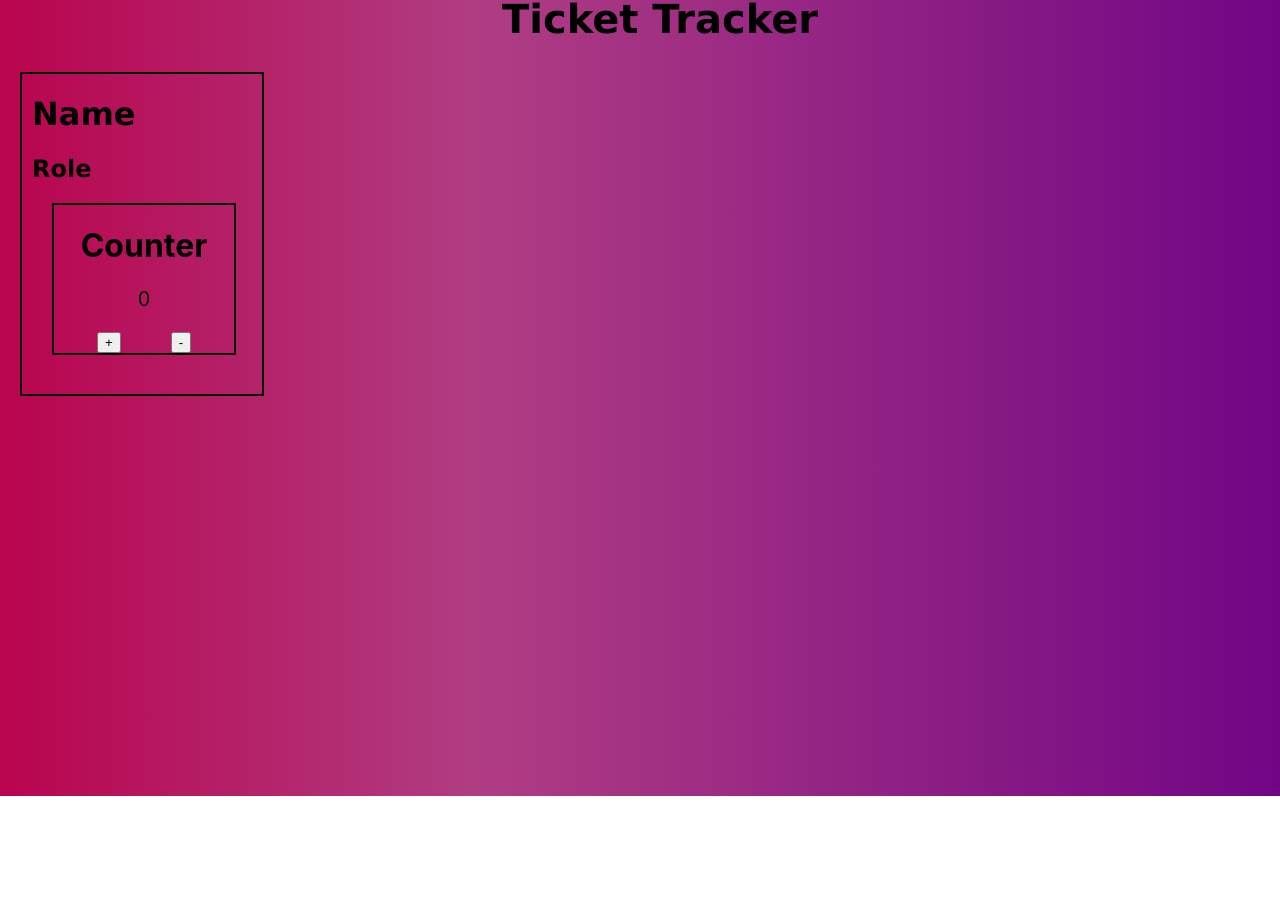
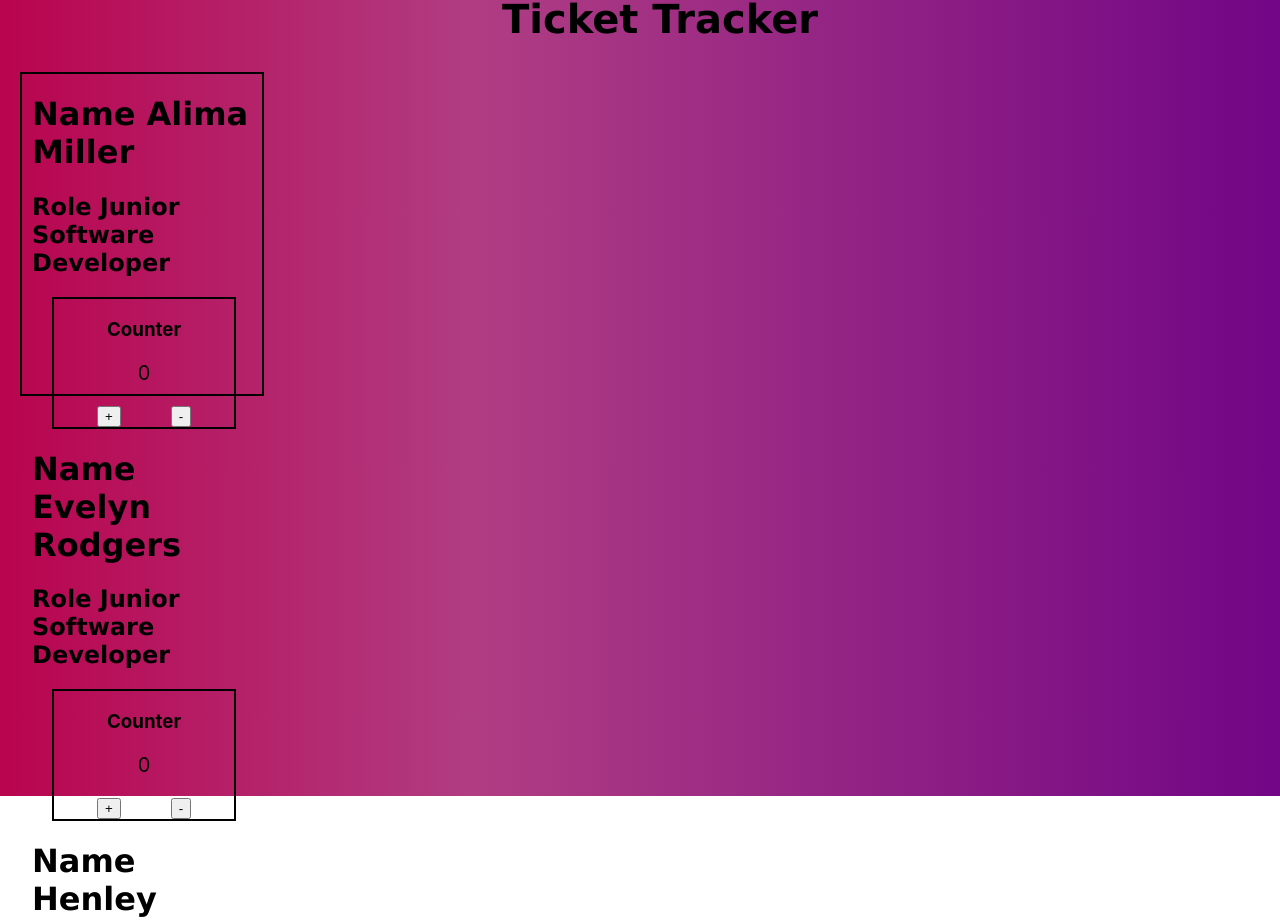
Before and after one commit to meesha94/ticket-tracker, a React (Create React App) app: page / in a window 1280 px wide. Shown: the part 44-966 px from the top of the page. Before the commit the page ends 840 px from the top, so only its background shows below. Built offline with nearby package versions, Linux system fonts and the light colour scheme.

Commit message:
added counter functionality

```diff
--- /dev/null
+++ b/src/assets/data/data.js
@@ -0,0 +1,53 @@
+const team = [
+    {
+      id: 1,
+      name: "Alima Miller",
+      role: "Junior Software Developer"
+    },
+    {
+      id: 2,
+      name: "Evelyn Rodgers",
+      role: "Junior Software Developer"
+    },
+    {
+      id: 3,
+      name: "Henley Myers",
+      role: "Junior Software Developer"
+    },
+    {
+      id: 4,
+      name: "Celyn Sanders",
+      role: "Software Developer"
+    },
+    {
+      id: 5,
+      name: "Effie Mohamed",
+      role: "Software Developer"
+    },
+    {
+      id: 6,
+      name: "Karam Lees",
+      role: "Senior Software Developer"
+    },
+    {
+      id: 7,
+      name: "Eleanor Dowling",
+      role: "Project Manager"
+    },
+    {
+      id: 8,
+      name: "Haris Grey",
+      role: "Tester"
+    },
+    {
+      id: 9,
+      name: "Sohaib Farley",
+      role: "Tester"
+    },
+    {
+      id: 10,
+      name: "Phillip Mitchell",
+      role: "Hard Man"
+    },
+  ]
+  export default team;
--- a/src/components/Main/Main.jsx
+++ b/src/components/Main/Main.jsx
@@ -1,12 +1,23 @@
 import React from 'react'
 import Ticketcard from '../Ticketcard/Ticketcard'
-import Ticketcounter from '../Ticketcounter/Ticketcounter'
+//import Ticketcounter from '../Ticketcounter/Ticketcounter'
 import "./Main.scss"
+import team from '../../assets/data/data'
 const Main = () => {
+
+    const ticketCardJSX = team.map((member)=>{
+        return (
+            <div key={member.id}>
+            <Ticketcard name={member.name} role ={member.role}/>
+            </div>
+        )
+    })
+
+
   return (
     <div className='main'>
-        <Ticketcard/>
-        <Ticketcounter/>
+       {ticketCardJSX}
+
 
     </div>
   )
--- a/src/components/Ticketcard/Ticketcard.jsx
+++ b/src/components/Ticketcard/Ticketcard.jsx
@@ -1,12 +1,22 @@
 import React from 'react'
 import "./Ticketcard.scss"
-const Ticketcard = () => {
+import Ticketcounter from '../Ticketcounter/Ticketcounter';
+
+
+const Ticketcard = (props) => {
+const {name, role} = props;
+
+
   return (
+    <>
     <div className="information">
-        <h1 className='name'>Name</h1>
-        <h2 className='role'>Role</h2>
+        <h1 className='name' >Name {name}</h1>
+        <h2 className='role' >Role {role}</h2>
     </div>
-  )
-}
+    <Ticketcounter/>
+    </>
+  );
+};
+
 
 export default Ticketcard
--- a/src/components/Ticketcounter/Ticketcounter.jsx
+++ b/src/components/Ticketcounter/Ticketcounter.jsx
@@ -1,17 +1,36 @@
-import React from 'react';
+import React from "react";
+import { useState } from "react";
 import "./Ticketcounter.scss";
 
+const counterDisplay = document.querySelector(".counter__count");
+
 const Ticketcounter = () => {
+  const [counter, setCounter] = useState(0);
+
+  const handleIncrement = () => {
+    setCounter((count) => count + 1);
+  };
+  console.log(handleIncrement);
+
+  const handleDecrement = () => {
+    setCounter(counter - 1);
+  };
+
   return (
-    <div className='counter'>
-        <h1 className='counter__title'>Counter</h1>
-        <p className='counter__count'>0</p>
-        <section className="counter__buttons">
-        <button className='counter__buttons-plus'>+</button>
-        <button className='counter__buttons-minus'>-</button>
-        </section>
+    <div className="counter">
+      <h3 className="counter__title">Counter</h3>
+      <p className="counter__count">{counter}</p>
+      <section className="counter__buttons">
+        <button className="counter__buttons-plus" onClick={handleIncrement}>
+          +
+        </button>
+
+        <button className="counter__buttons-minus" onClick={handleDecrement}>
+          -
+        </button>
+      </section>
     </div>
-  )
-}
+  );
+};
 
-export default Ticketcounter
+export default Ticketcounter;
```
